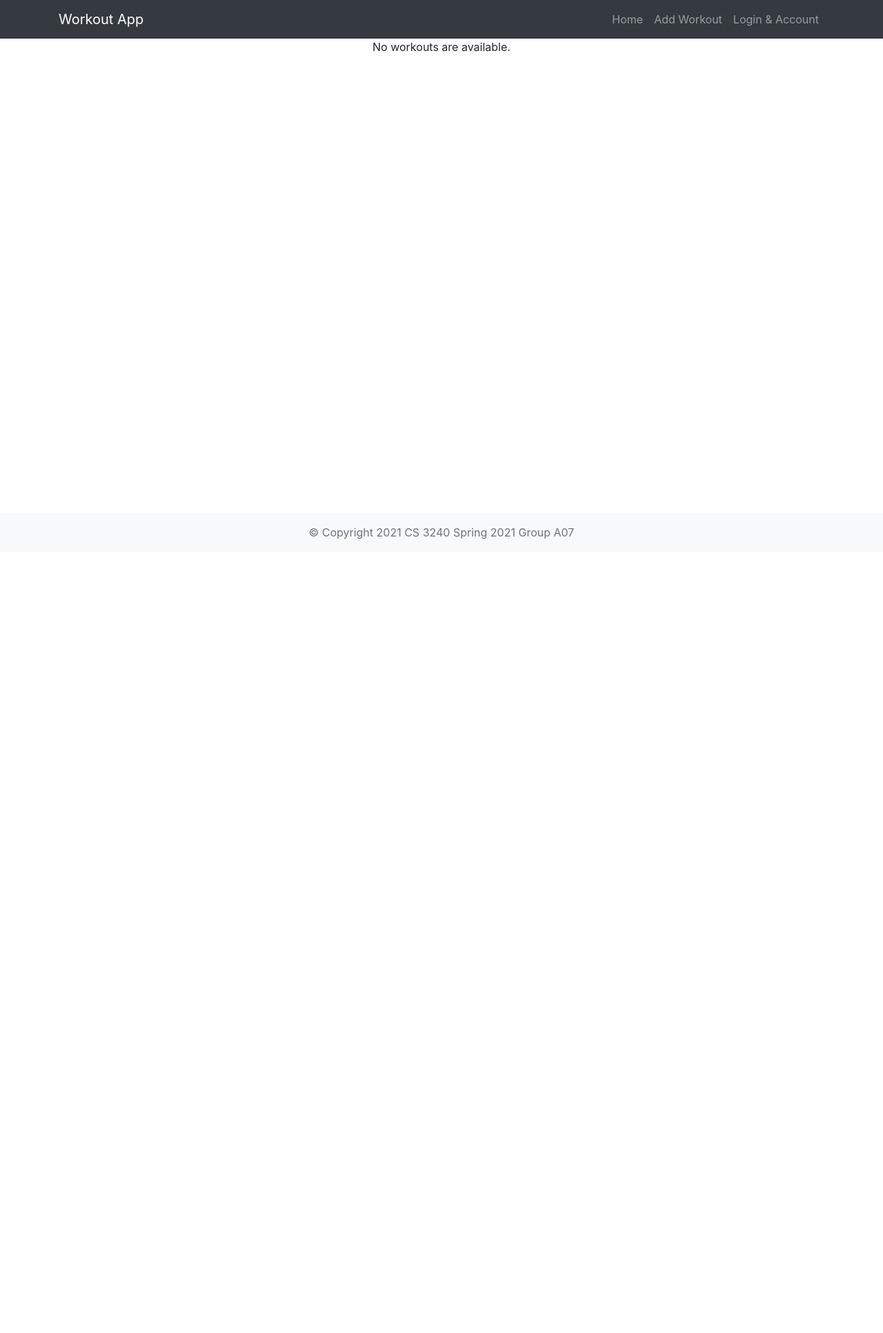
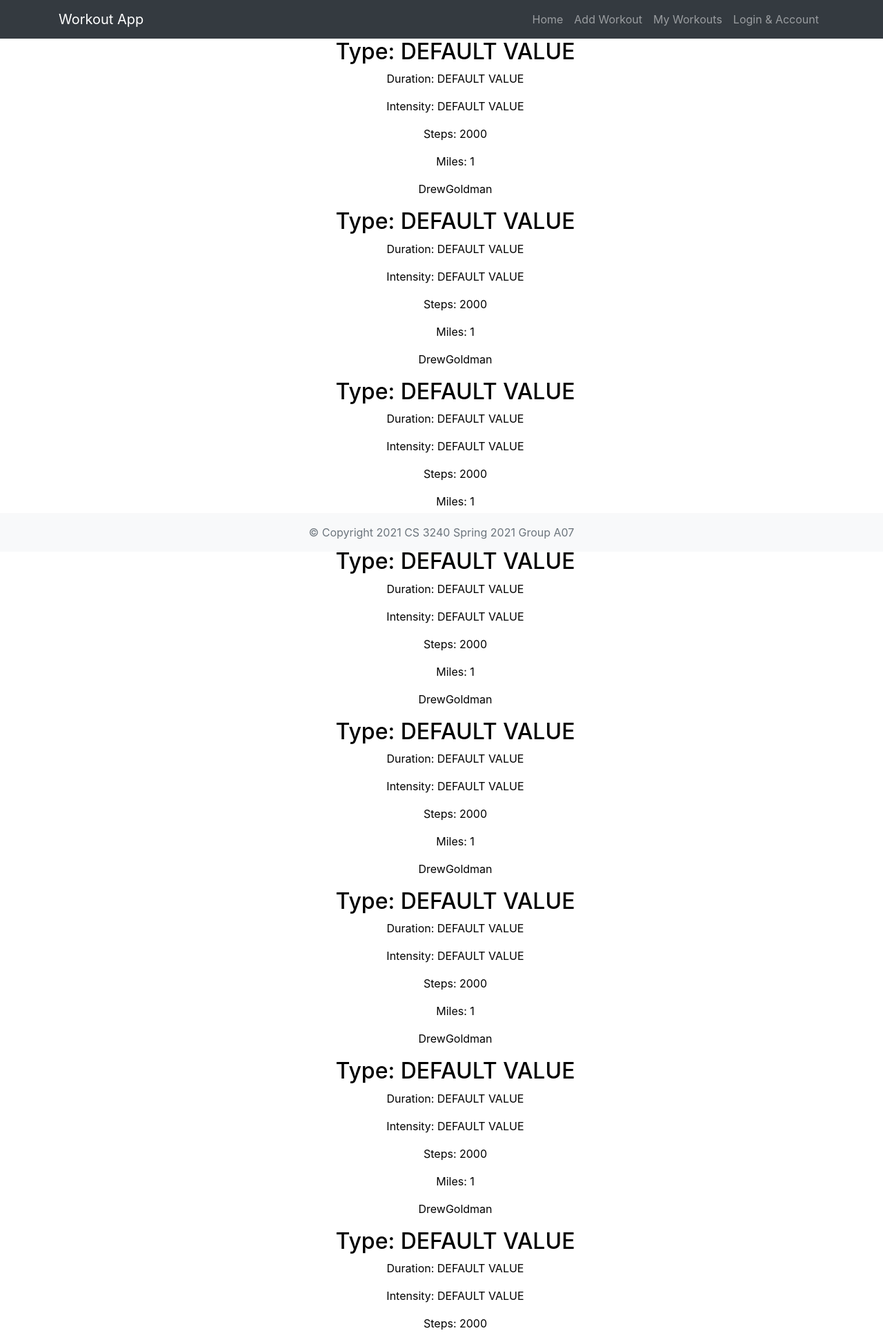
Before and after one commit to calrh007/project-a-07-personal-copy, a Django app: page /add_workout/workout_list in a window 1280 px wide. Shown: the top 1933 px of the page at 69% size. Before the commit the page ends 782 px from the top, so only its background shows below. Run offline with Django 3.2, Linux system fonts and the light colour scheme; data comes from the database, SQL or seed files in the repository; both versions use the stored data as it was after the commit.

Commit message:
workout list

```diff
--- a/projecta07/settings.py
+++ b/projecta07/settings.py
@@ -156,6 +156,6 @@ SOCIALACCOUNT_PROVIDERS = {
     }
 }
 
-SITE_ID = 1
+#SITE_ID = 1
 LOGIN_REDIRECT_URL = '/login'
 LOGOUT_REDIRECT_URL = '/login'
--- a/workout_app/models.py
+++ b/workout_app/models.py
@@ -5,11 +5,11 @@ from django.urls import reverse
 # Create your models here.
 
 class Workout(models.Model):
-    type = models.CharField(max_length=30)
-    duration = models.CharField(max_length=30)
-    intensity = models.CharField(max_length=30)
-    steps = models.CharField(max_length=30)
-    miles = models.CharField(max_length=30)
+    type = models.CharField(max_length=30, default='')
+    duration = models.CharField(max_length=30, default='')
+    intensity = models.CharField(max_length=30, default='')
+    steps = models.CharField(max_length=30, default='')
+    miles = models.CharField(max_length=30, default='')
     profile = models.ForeignKey(User, on_delete=models.CASCADE)
 
     def __str__(self):
--- a/workout_app/templates/workout_app/base.html
+++ b/workout_app/templates/workout_app/base.html
@@ -39,6 +39,10 @@
               </li>
 
               <li class="nav-item">
+                <a class="nav-link" href="{% url 'workout_list' %}">My Workouts</a>
+              </li>
+
+              <li class="nav-item">
                 <a class="nav-link" href="/login">Login & Account</a>
               </li>
             </ul>
--- a/workout_app/templates/workout_app/workout_list.html
+++ b/workout_app/templates/workout_app/workout_list.html
@@ -5,11 +5,11 @@
 {% if object_list %}
     <ul>
     {% for workout in object_list %}
-        <h2 style="color: black">{{ workout.type }}</h2>
-        <p style="color: black">{{ workout.duration }}</p>
-        <p style="color: black">{{ workout.intensity }}</p>
-        <p style="color: black">{{ workout.steps }}</p>
-        <p style="color: black">{{ workout.miles }}</p>
+        <h2 style="color: black">Type: {{ workout.type }}</h2>
+        <p style="color: black">Duration: {{ workout.duration }}</p>
+        <p style="color: black">Intensity: {{ workout.intensity }}</p>
+        <p style="color: black">Steps: {{ workout.steps }}</p>
+        <p style="color: black">Miles: {{ workout.miles }}</p>
         <p style="color: black">{{ workout.profile }}</p>
     {% endfor %}
     </ul>
--- a/workout_app/views.py
+++ b/workout_app/views.py
@@ -1,5 +1,6 @@
 from django.shortcuts import render
-from django.views.generic import CreateView
+from django.views import generic
+from django.views.generic import CreateView, ListView
 from .models import Workout
 from .forms import WorkoutForm
 
@@ -13,7 +14,8 @@ class AddWorkoutView(CreateView):
     template_name = 'workout_app/add_workout.html'
     fields = '__all__'
 
-class WorkoutListView(CreateView):
+class WorkoutListView(generic.ListView):
     model = Workout
+    object_list = Workout.objects.all()
     template_name = 'workout_app/workout_list.html'
     fields = '__all__'
```
Also changed, not shown: db.sqlite3, workout_app/migrations/0002_auto_20210321_1503.py (added), workout_app/migrations/0003_auto_20210321_1520.py (added).
